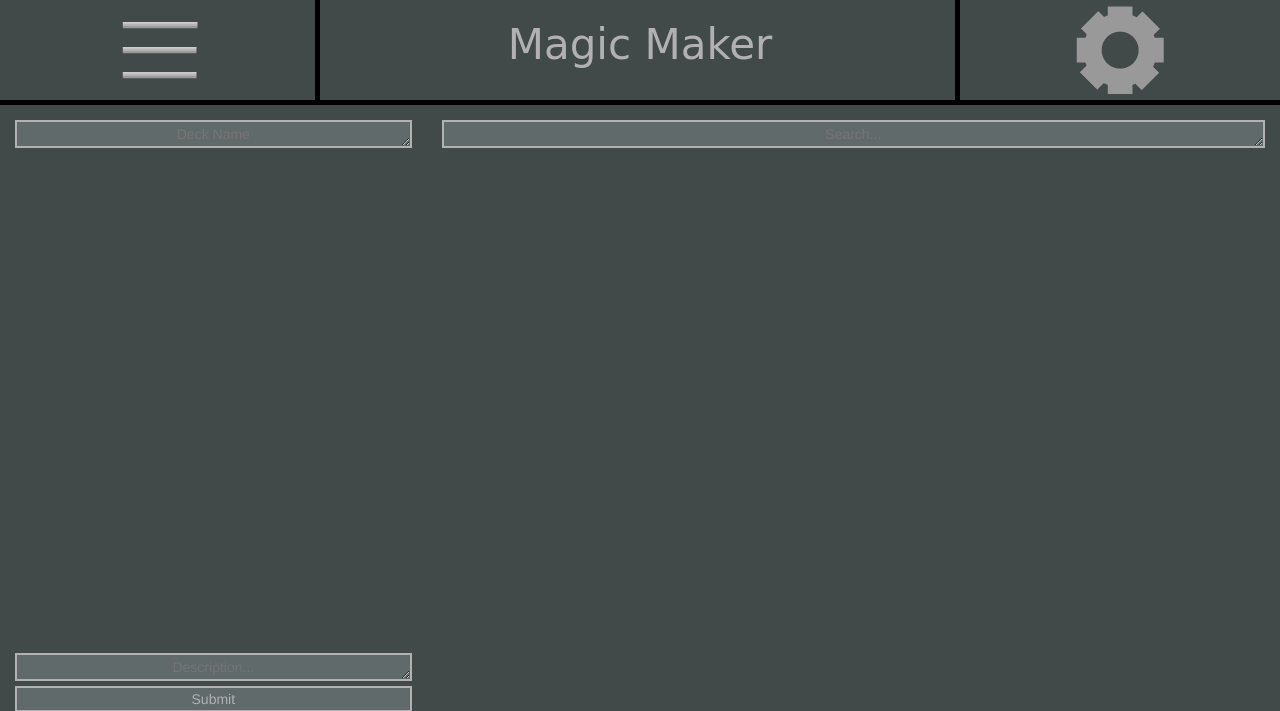
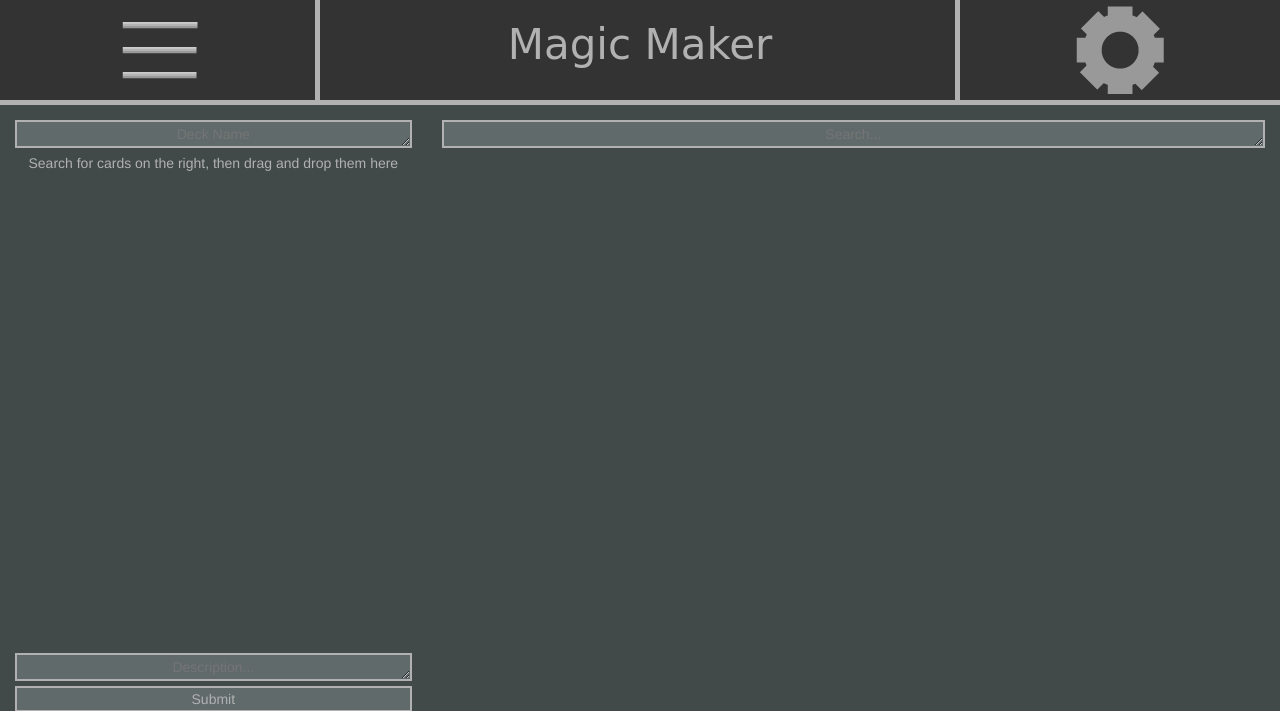
Before and after one commit to seanboyy/WebProject, a PHP site: page /deck-upload.html in a window 1280 px wide. Shown: the top 711 px of the page. Run offline with PHP 8.4, Linux system fonts and the light colour scheme; some libraries are stand-ins or nearby versions; some web fonts are replaced.

Commit message:
Small tweaks

```diff
--- a/deck-upload.html
+++ b/deck-upload.html
@@ -28,7 +28,9 @@
 				<form method="POST" action="deck-upload.php" enctype="multipart/form-data">
 					<textarea id="f-deck-name" name="deck-name" class="bigInput text-center" rows="1" cols="25" placeholder="Deck Name"></textarea>
 					<br/>
-					<div class="deckView text-center" id="deck-images" ondrop="drop(event)" ondragover="allowDrop(event)"></div>
+					<div class="deckView text-center" id="deck-images" ondrop="drop(event)" ondragover="allowDrop(event)">
+					<p>Search for cards on the right, then drag and drop them here</p>
+					</div>
 					<br/>
 					<textarea id="f-description" name="description" class="bigInput text-center" rows="1" cols="25" placeholder="Description..."></textarea>
 					<br/>
--- a/style.css
+++ b/style.css
@@ -3,24 +3,27 @@
 	padding-top:15px;
 	font-family: 'Milonga', cursive;
 	margin:0px;
+	background-color:#333333 !important
 }
 .headIcon{
 	max-height:100px;
 	max-width:100%;
 	padding:0px;
 	border:none;
+	background-color:#333333 !important
 }
 .headCol{
 	height:100px;
 	width:100%;
-	outline: 5px solid black;
+	outline: 5px solid #B1B1B1;
+	background-color:#333333 !important;
 }
 .selectionArea {
 	margin-bottom:20px;
 }
 .insideSelection {
 	height:50px;
-	background-color:#515a5a;
+		background-color:#333333 !important;
 }
 .noPad {
 	padding-right:0px !important;
@@ -85,7 +88,7 @@ input, select, textarea {
 	height:30vw;
 	max-height:450px;
 	max-width:300px;
-	outline: 5px solid gray;
+	outline: 5px solid #B1B1B1;
 }
 
 .preview {
```
